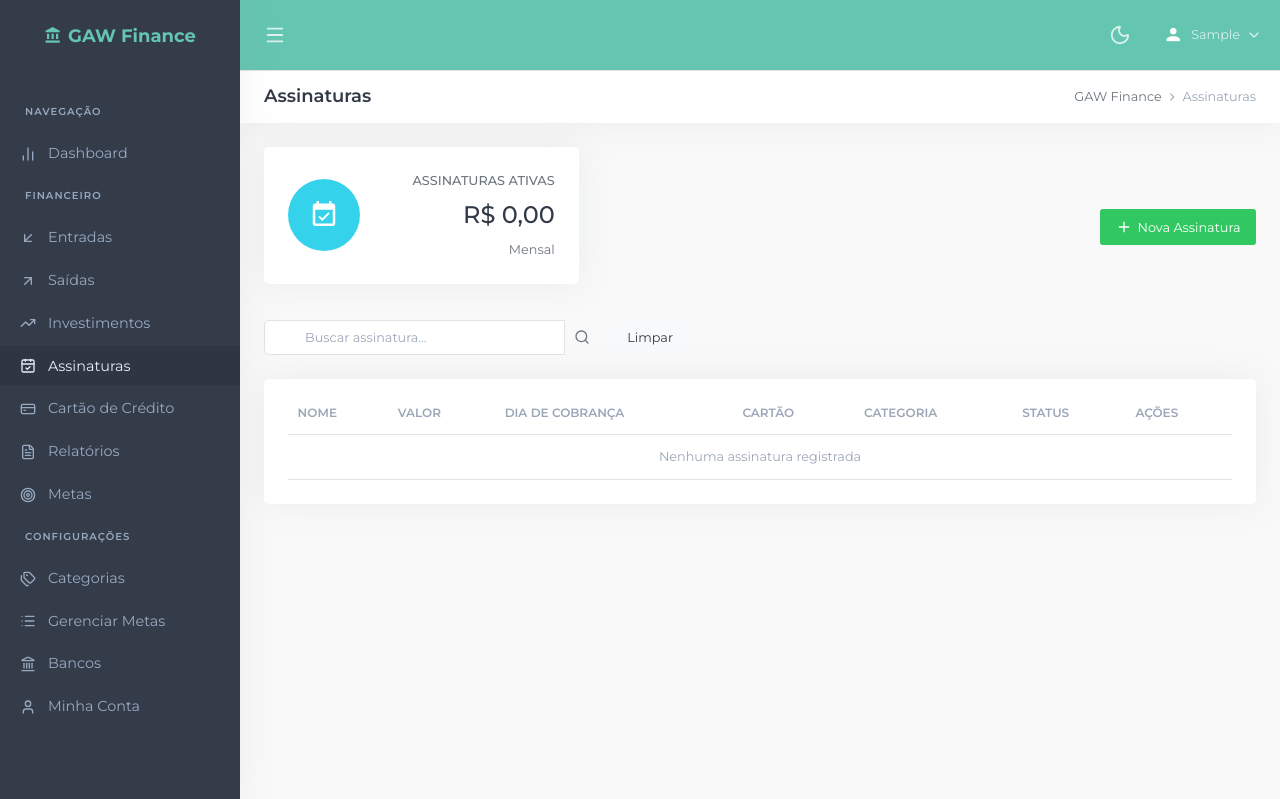
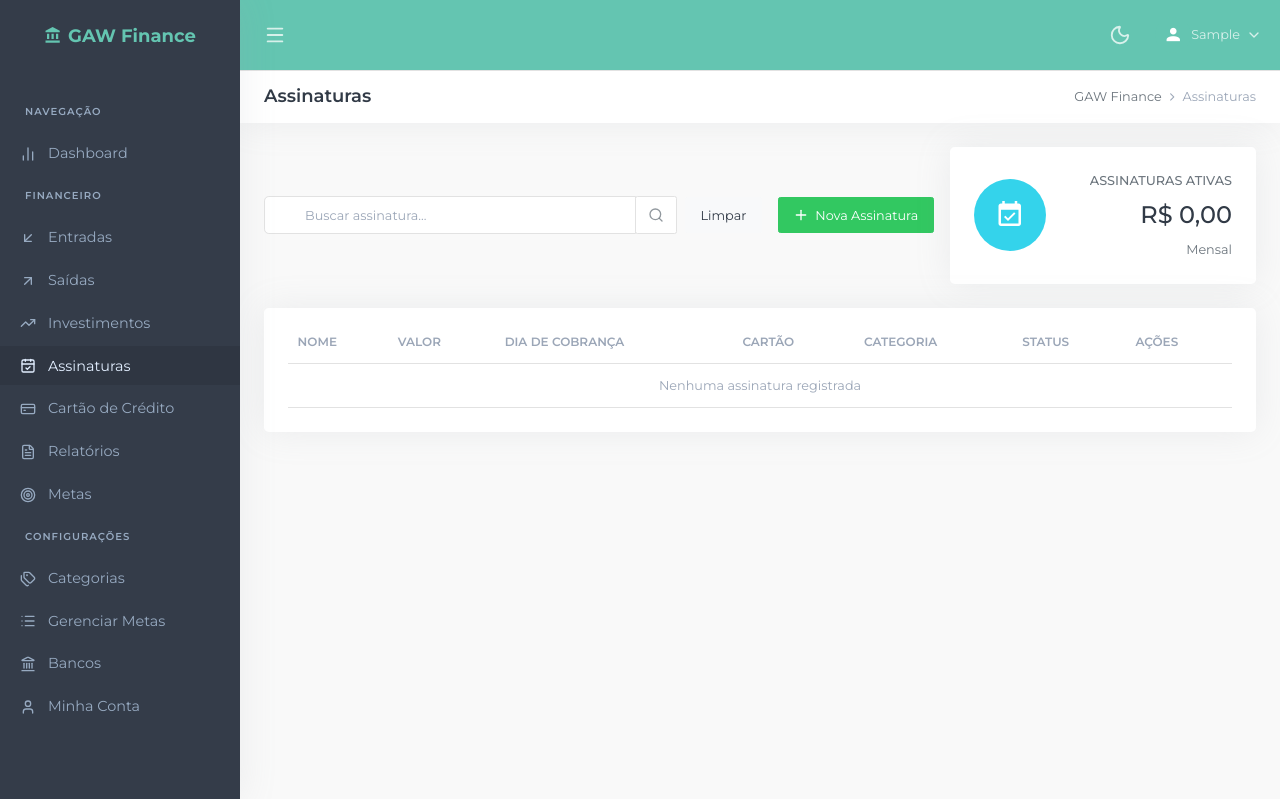
Before and after one commit to guilhermeAndrade07/gaw-finance, a Django app: page /signature/list/ in a window 1280 px wide. Shown: the top 799 px of the page. Run offline with Django 5.2, Linux system fonts and the light colour scheme; the visitor is signed in with stand-in values (Sample User, id 1); data comes from the database, SQL or seed files in the repository; data that the repository does not hold is empty; parts of the project's set-up code (start-up, migrations or seed data) failed here and were passed over; some libraries are stand-ins or nearby versions.

Commit message:
Layout de Forms ajustados e layout de assinaturas list OK

```diff
--- /dev/null
+++ b/app/static/app/css/custom.css
@@ -0,0 +1,111 @@
+.form-card {
+  width: 100%;
+  max-width: 900px;
+  margin-right: auto;
+  margin-left: auto;
+}
+
+@media (max-width: 767.98px) {
+  .form-card {
+    max-width: 100%;
+  }
+}
+
+.signature-toolbar {
+  display: flex;
+  align-items: center;
+  gap: 1rem;
+}
+
+.signature-filter {
+  display: flex;
+  align-items: center;
+  flex: 0 1 520px;
+  width: 100%;
+  max-width: 520px;
+  min-width: 0;
+  gap: 0.5rem;
+}
+
+.signature-filter .app-search {
+  flex: 1 1 auto;
+  width: 100%;
+  min-width: 0;
+}
+
+.signature-filter .input-group {
+  flex-wrap: nowrap;
+}
+
+.signature-filter .input-group-append {
+  display: flex;
+}
+
+.signature-filter .input-group .btn.btn-icon {
+  display: inline-flex;
+  align-items: center;
+  justify-content: center;
+  width: 42px;
+  min-width: 42px;
+  height: 38px;
+  padding: 0;
+  color: var(--bs-emphasis-color);
+  background-color: var(--bs-secondary-bg);
+  border: 1px solid var(--bs-border-color);
+  position: relative;
+  z-index: 2;
+}
+
+.signature-filter .input-group .btn.btn-icon svg {
+  display: block;
+  width: 16px;
+  height: 16px;
+}
+
+.signature-clear,
+.signature-create {
+  flex: 0 0 auto;
+  white-space: nowrap;
+}
+
+.signature-active-card {
+  flex: 0 1 320px;
+  min-width: 260px;
+  margin: 0 0 0 auto;
+}
+
+@media (max-width: 991.98px) {
+  .signature-toolbar {
+    align-items: stretch;
+    flex-wrap: wrap;
+  }
+
+  .signature-filter {
+    flex-basis: 100%;
+    max-width: 100%;
+  }
+
+  .signature-active-card {
+    flex: 1 1 320px;
+  }
+}
+
+@media (max-width: 767.98px) {
+  .signature-toolbar {
+    flex-direction: column;
+  }
+
+  .signature-filter {
+    width: 100%;
+  }
+
+  .signature-create {
+    align-self: flex-start;
+  }
+
+  .signature-active-card {
+    width: 100%;
+    min-width: 0;
+    margin-left: 0;
+  }
+}
--- a/app/templates/base.html
+++ b/app/templates/base.html
@@ -13,6 +13,7 @@
   <link href="{% static 'app/adminox/css/vendor.min.css' %}" rel="stylesheet" type="text/css">
   <link href="{% static 'app/adminox/css/app.min.css' %}" rel="stylesheet" type="text/css" id="app-style">
   <link href="{% static 'app/adminox/css/icons.min.css' %}" rel="stylesheet" type="text/css">
+  <link href="{% static 'app/css/custom.css' %}" rel="stylesheet" type="text/css">
   <script src="https://unpkg.com/lucide@latest" defer></script>
 
   <script>
--- a/banks/templates/bank_create.html
+++ b/banks/templates/bank_create.html
@@ -18,7 +18,7 @@
   </div>
 </div>
 
-<div class="card mt-3">
+<div class="card mt-3 form-card">
   <div class="card-header">
     <h4 class="header-title">Novo Banco</h4>
     <p class="card-subtitle">Preencha os dados da conta bancaria.</p>
--- a/banks/templates/bank_update.html
+++ b/banks/templates/bank_update.html
@@ -18,7 +18,7 @@
   </div>
 </div>
 
-<div class="card mt-3">
+<div class="card mt-3 form-card">
   <div class="card-header">
     <h4 class="header-title">Editar Banco</h4>
     <p class="card-subtitle">Atualize os dados da conta bancaria.</p>
--- a/categories/templates/category_create.html
+++ b/categories/templates/category_create.html
@@ -18,7 +18,7 @@
   </div>
 </div>
 
-<div class="card mt-3">
+<div class="card mt-3 form-card">
   <div class="card-header">
     <h4 class="header-title">Nova Categoria</h4>
     <p class="card-subtitle">Preencha os dados da categoria.</p>
--- a/categories/templates/category_update.html
+++ b/categories/templates/category_update.html
@@ -18,7 +18,7 @@
   </div>
 </div>
 
-<div class="card mt-3">
+<div class="card mt-3 form-card">
   <div class="card-header">
     <h4 class="header-title">Editar Categoria</h4>
     <p class="card-subtitle">Atualize os dados da categoria.</p>
--- a/goals/templates/goal_form.html
+++ b/goals/templates/goal_form.html
@@ -18,7 +18,7 @@
   </div>
 </div>
 
-<div class="card mt-3">
+<div class="card mt-3 form-card">
   <div class="card-header">
     <h4 class="header-title">{% if object %}Editar Meta{% else %}Nova Meta{% endif %}</h4>
     <p class="card-subtitle">Defina um limite de gasto para uma categoria em um mes especifico.</p>
--- a/inflows/templates/inflow_create.html
+++ b/inflows/templates/inflow_create.html
@@ -18,7 +18,7 @@
   </div>
 </div>
 
-<div class="card mt-3">
+<div class="card mt-3 form-card">
   <div class="card-header">
     <h4 class="header-title">Nova Entrada</h4>
     <p class="card-subtitle">Registre uma nova entrada financeira.</p>
--- a/investments/templates/investment_create.html
+++ b/investments/templates/investment_create.html
@@ -18,7 +18,7 @@
   </div>
 </div>
 
-<div class="card mt-3">
+<div class="card mt-3 form-card">
   <div class="card-header">
     <h4 class="header-title">Cadastrar Investimento</h4>
     <p class="card-subtitle">Preencha os dados do ativo.</p>
--- a/investments/templates/investment_movement_create.html
+++ b/investments/templates/investment_movement_create.html
@@ -18,7 +18,7 @@
   </div>
 </div>
 
-<div class="card mt-3">
+<div class="card mt-3 form-card">
   <div class="card-header">
     <h4 class="header-title">Registrar Movimentação</h4>
     <p class="card-subtitle">Aporte ou resgate de um ativo.</p>
--- a/investments/templates/investment_update.html
+++ b/investments/templates/investment_update.html
@@ -18,7 +18,7 @@
   </div>
 </div>
 
-<div class="card mt-3">
+<div class="card mt-3 form-card">
   <div class="card-header">
     <h4 class="header-title">Editar Investimento</h4>
     <p class="card-subtitle">Atualize os dados do ativo.</p>
--- a/outflows/templates/outflow_create.html
+++ b/outflows/templates/outflow_create.html
@@ -18,7 +18,7 @@
   </div>
 </div>
 
-<div class="card mt-3">
+<div class="card mt-3 form-card">
   <div class="card-header">
     <h4 class="header-title">Nova Saida</h4>
     <p class="card-subtitle">Registre uma nova saída financeira.</p>
--- a/payment/templates/credit_card_create.html
+++ b/payment/templates/credit_card_create.html
@@ -18,7 +18,7 @@
   </div>
 </div>
 
-<div class="card mt-3">
+<div class="card mt-3 form-card">
   <div class="card-header">
     <h4 class="header-title">Novo Cartão</h4>
     <p class="card-subtitle">Preencha os dados do cartão de crédito.</p>
--- a/payment/templates/credit_card_update.html
+++ b/payment/templates/credit_card_update.html
@@ -18,7 +18,7 @@
   </div>
 </div>
 
-<div class="card mt-3">
+<div class="card mt-3 form-card">
   <div class="card-header">
     <h4 class="header-title">Editar Cartão</h4>
     <p class="card-subtitle">Atualize os dados do cartão.</p>
--- a/payment/templates/payment_create.html
+++ b/payment/templates/payment_create.html
@@ -18,7 +18,7 @@
   </div>
 </div>
 
-<div class="card mt-3">
+<div class="card mt-3 form-card">
   <div class="card-header">
     <h4 class="header-title">Nova Compra</h4>
     <p class="card-subtitle">Registre uma nova compra no cartão.</p>
--- a/payment/templates/payment_update.html
+++ b/payment/templates/payment_update.html
@@ -18,7 +18,7 @@
   </div>
 </div>
 
-<div class="card mt-3">
+<div class="card mt-3 form-card">
   <div class="card-header">
     <h4 class="header-title">Editar Compra</h4>
     <p class="card-subtitle">Atualize os dados da compra.</p>
--- a/signatures/templates/signature_create.html
+++ b/signatures/templates/signature_create.html
@@ -18,7 +18,7 @@
   </div>
 </div>
 
-<div class="card mt-3">
+<div class="card mt-3 form-card">
   <div class="card-header">
     <h4 class="header-title">Cadastrar Assinatura</h4>
     <p class="card-subtitle">Preencha os dados da assinatura.</p>
--- a/signatures/templates/signature_list.html
+++ b/signatures/templates/signature_list.html
@@ -18,51 +18,40 @@
   </div>
 </div>
 
-<div class="row mt-3 mb-2 align-items-center">
-  <div class="col-lg-4">
-    <div class="card">
-      <div class="card-body">
-        <div class="d-flex justify-content-between">
-          <div class="avatar-lg rounded-circle bg-info widget-two-icon align-self-center">
-            <i class="mdi mdi-calendar-check avatar-title font-30 text-white"></i>
-          </div>
-          <div class="wigdet-two-content media-body text-end text-truncate">
-            <p class="m-0 text-uppercase fw-medium text-truncate" title="Assinaturas Ativas">Assinaturas Ativas</p>
-            <h3 class="fw-medium my-2">R$ {{ total_signatures_value|floatformat:"2g" }}</h3>
-            <p class="m-0">Mensal</p>
+<div class="signature-toolbar mt-3 mb-3">
+  <form method="get" action="{% url 'signature_list' %}" class="signature-filter">
+    <div class="app-search">
+      <div class="app-search-box">
+        <div class="input-group">
+          <input type="text" class="form-control" name="name" placeholder="Buscar assinatura..." value="{{ request.GET.name }}">
+          <div class="input-group-append">
+            <button class="btn btn-icon" type="submit">
+              <i data-lucide="search" class="font-16"></i>
+            </button>
           </div>
         </div>
       </div>
     </div>
-  </div>
-  <div class="col-lg-8 text-lg-end mt-2 mt-lg-0">
-    <a href="{% url 'signature_create' %}" class="btn btn-success">
-      <i data-lucide="plus" class="font-16 me-1"></i> Nova Assinatura
-    </a>
-  </div>
-</div>
+    <a href="{% url 'signature_list' %}" class="btn btn-light signature-clear">Limpar</a>
+  </form>
 
-<div class="row mb-3 mt-2 align-items-center">
-  <div class="col-lg-10">
-    <form method="get" action="{% url 'signature_list' %}" class="row g-2 align-items-center">
-      <div class="col-md-5">
-        <div class="app-search">
-          <div class="app-search-box">
-            <div class="input-group">
-              <input type="text" class="form-control" name="name" placeholder="Buscar assinatura..." value="{{ request.GET.name }}">
-              <div class="input-group-append">
-                <button class="btn btn-icon" type="submit">
-                  <i data-lucide="search" class="font-16"></i>
-                </button>
-              </div>
-            </div>
-          </div>
+  <a href="{% url 'signature_create' %}" class="btn btn-success signature-create">
+    <i data-lucide="plus" class="font-16 me-1"></i> Nova Assinatura
+  </a>
+
+  <div class="card signature-active-card">
+    <div class="card-body">
+      <div class="d-flex justify-content-between">
+        <div class="avatar-lg rounded-circle bg-info widget-two-icon align-self-center">
+          <i class="mdi mdi-calendar-check avatar-title font-30 text-white"></i>
+        </div>
+        <div class="wigdet-two-content media-body text-end text-truncate">
+          <p class="m-0 text-uppercase fw-medium text-truncate" title="Assinaturas Ativas">Assinaturas Ativas</p>
+          <h3 class="fw-medium my-2">R$ {{ total_signatures_value|floatformat:"2g" }}</h3>
+          <p class="m-0">Mensal</p>
         </div>
       </div>
-      <div class="col-md-3 d-flex gap-2">
-        <a href="{% url 'signature_list' %}" class="btn btn-light">Limpar</a>
-      </div>
-    </form>
+    </div>
   </div>
 </div>
 
--- a/signatures/templates/signature_update.html
+++ b/signatures/templates/signature_update.html
@@ -18,7 +18,7 @@
   </div>
 </div>
 
-<div class="card mt-3">
+<div class="card mt-3 form-card">
   <div class="card-header">
     <h4 class="header-title">Editar Assinatura</h4>
     <p class="card-subtitle">Atualize os dados da assinatura.</p>
--- a/transfers/templates/transfer_create.html
+++ b/transfers/templates/transfer_create.html
@@ -17,7 +17,7 @@
   </div>
 </div>
 
-<div class="card mt-3">
+<div class="card mt-3 form-card">
   <div class="card-header">
     <h4 class="header-title">Nova transferência</h4>
     <p class="card-subtitle">Mova um valor entre seus bancos sem registrar receita ou despesa.</p>
```
